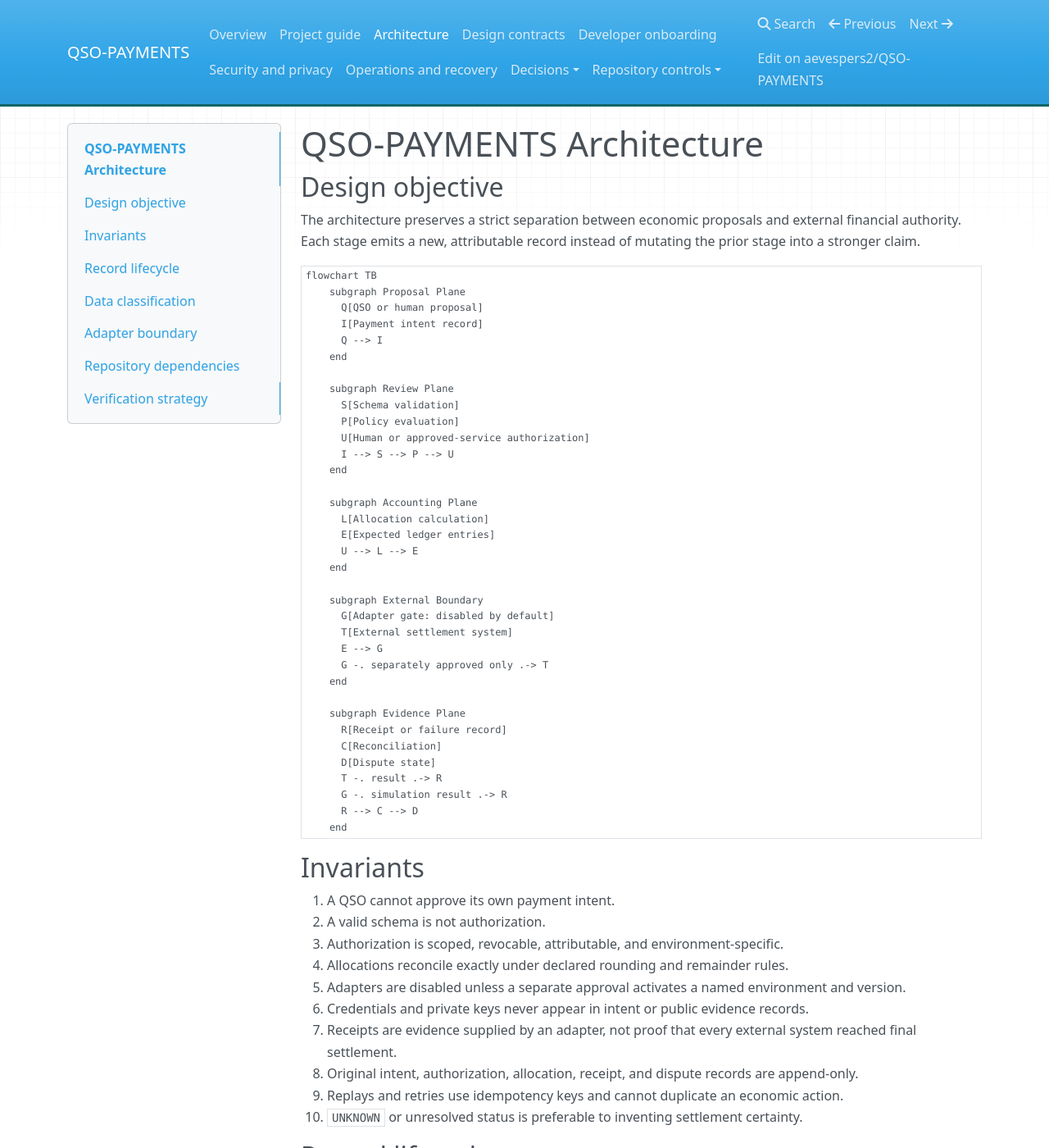
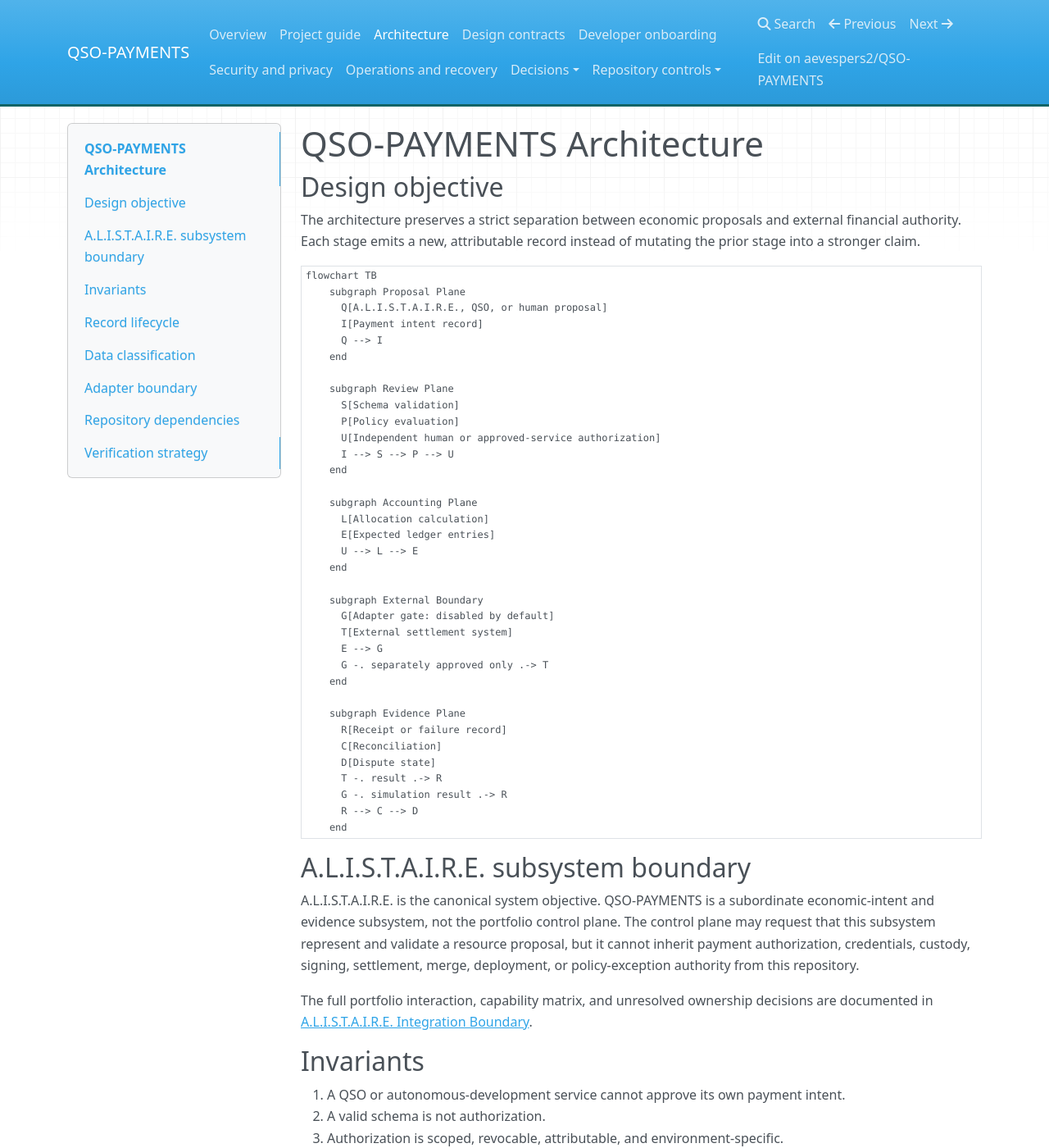
Before and after one commit to aevespers2/QSO-PAYMENTS, an MkDocs documentation site: the page built from docs/ARCHITECTURE.md, in a window 1280 px wide and 1400 px high. Shown: the whole window at 82% size. Built offline with MkDocs 1.6.1, drawn with Linux system fonts in a browser that asks for light colours; nearby versions of some CDN libraries; some of the changed text lies outside the part shown.

Commit message:
docs: clarify architecture and portfolio authority boundaries

````diff
--- a/docs/ARCHITECTURE.md
+++ b/docs/ARCHITECTURE.md
@@ -7,7 +7,7 @@ The architecture preserves a strict separation between economic proposals and ex
 ```mermaid
 flowchart TB
     subgraph Proposal Plane
-      Q[QSO or human proposal]
+      Q[A.L.I.S.T.A.I.R.E., QSO, or human proposal]
       I[Payment intent record]
       Q --> I
     end
@@ -15,7 +15,7 @@ flowchart TB
     subgraph Review Plane
       S[Schema validation]
       P[Policy evaluation]
-      U[Human or approved-service authorization]
+      U[Independent human or approved-service authorization]
       I --> S --> P --> U
     end
 
@@ -42,9 +42,15 @@ flowchart TB
     end
 ```
 
+## A.L.I.S.T.A.I.R.E. subsystem boundary
+
+A.L.I.S.T.A.I.R.E. is the canonical system objective. QSO-PAYMENTS is a subordinate economic-intent and evidence subsystem, not the portfolio control plane. The control plane may request that this subsystem represent and validate a resource proposal, but it cannot inherit payment authorization, credentials, custody, signing, settlement, merge, deployment, or policy-exception authority from this repository.
+
+The full portfolio interaction, capability matrix, and unresolved ownership decisions are documented in [A.L.I.S.T.A.I.R.E. Integration Boundary](ALISTAIRE_INTEGRATION.md).
+
 ## Invariants
 
-1. A QSO cannot approve its own payment intent.
+1. A QSO or autonomous-development service cannot approve its own payment intent.
 2. A valid schema is not authorization.
 3. Authorization is scoped, revocable, attributable, and environment-specific.
 4. Allocations reconcile exactly under declared rounding and remainder rules.
@@ -54,6 +60,8 @@ flowchart TB
 8. Original intent, authorization, allocation, receipt, and dispute records are append-only.
 9. Replays and retries use idempotency keys and cannot duplicate an economic action.
 10. `UNKNOWN` or unresolved status is preferable to inventing settlement certainty.
+11. Repository, QSO, genome, task, or system identity never implies financial capability.
+12. A documentation, simulation, testnet, or production transition requires an explicit, separately recorded decision.
 
 ## Record lifecycle
 
@@ -102,13 +110,25 @@ An adapter interface may eventually accept an authorized, allocated instruction
 
 ## Repository dependencies
 
-QSO-PAYMENTS may consume read-only, versioned references from QSO-GENOMES, QuantumStateObjects, QSO-FABRIC, and QSO-STUDIO. It must not import their execution authority. QSO-STUDIO may display payment evidence, but it cannot authorize or settle. QSO-FABRIC may generate bounded proposals, but it cannot custody or sign. Upstream identity or genome metadata does not confer financial permission.
+QSO-PAYMENTS may consume read-only, versioned references from A.L.I.S.T.A.I.R.E.'s canonical architecture and from QSO-GENOMES, QuantumStateObjects, QSO-FABRIC, QSO-DIGITALIS, QSO-STUDIO, and Bridge. It must not import their execution or governance authority.
+
+- **Canonical A.L.I.S.T.A.I.R.E. root:** supplies approved portfolio objectives, subsystem ownership, and cross-repository decisions; it does not by itself authorize a payment.
+- **QuantumStateObjects:** may originate bounded proposal evidence; runtime identity is not an approver identity.
+- **QSO-GENOMES:** may provide versioned identity or invariant-policy references; a genome cannot confer financial permission.
+- **QSO-FABRIC:** may coordinate research or generate a bounded resource proposal; it cannot custody, sign, or settle.
+- **QSO-DIGITALIS:** may eventually carry versioned exchange envelopes; schema transport does not confer authority.
+- **QSO-STUDIO:** may display review packets and evidence; it cannot silently approve or settle.
+- **Bridge:** may return independently verified external evidence; verification does not create authorization.
+- **Autonomous-development control plane:** ownership remains unresolved; it may propose and consume evidence but must be separated from financial authorization and emergency disable authority.
+
+Every cross-repository interface must identify its schema version, provenance, environment, authority class, data classification, retention rule, and failure behavior.
 
 ## Verification strategy
 
 For the documentation candidate:
 
 - validate links, HTML, metadata, and responsive layout;
+- assert that pull-request builds use the submitted immutable head;
 - review every claim against the current documentation-only boundary;
 - test keyboard navigation, focus visibility, semantics, scaling, and contrast;
 - inspect workflow permissions and action pinning;
````
